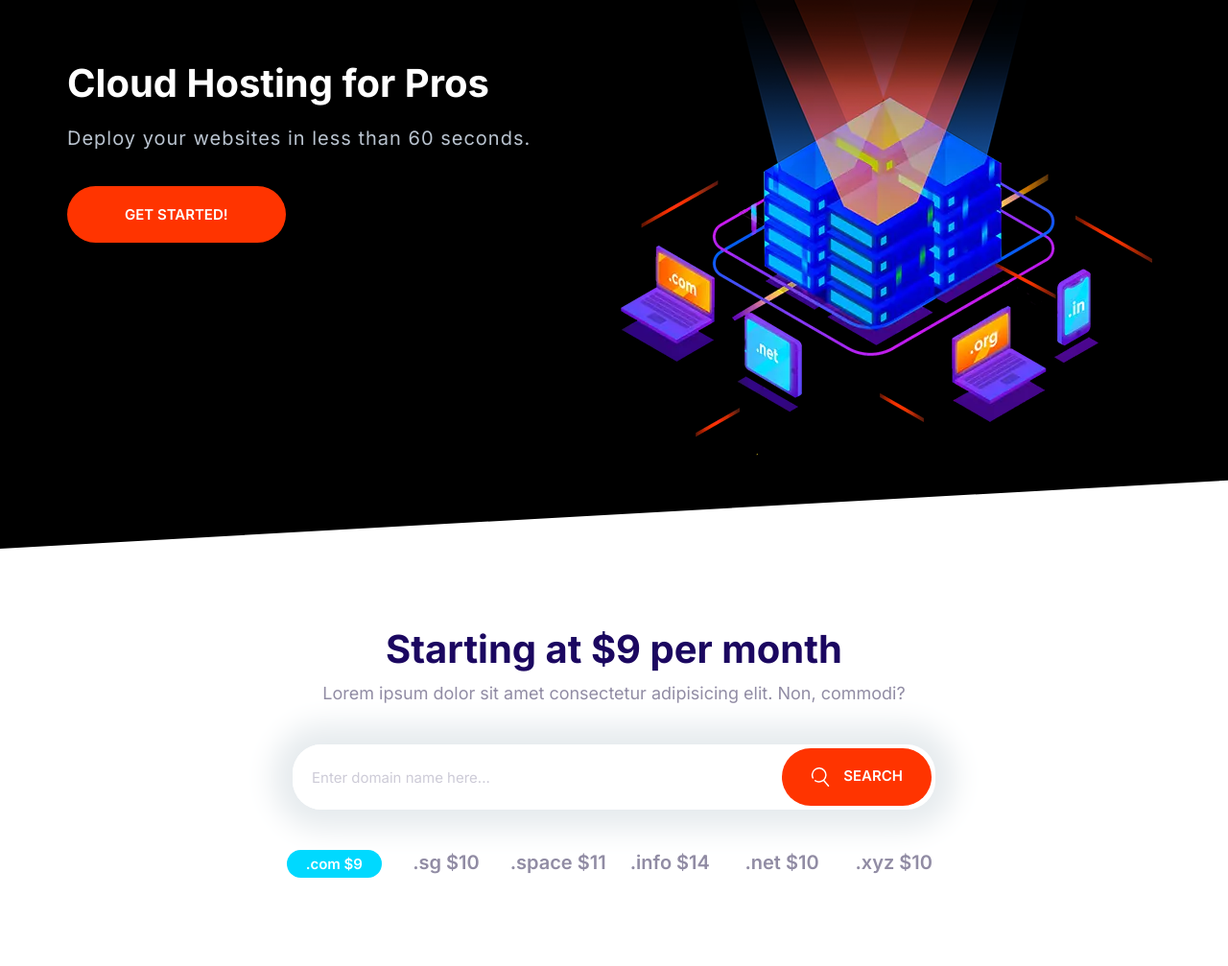
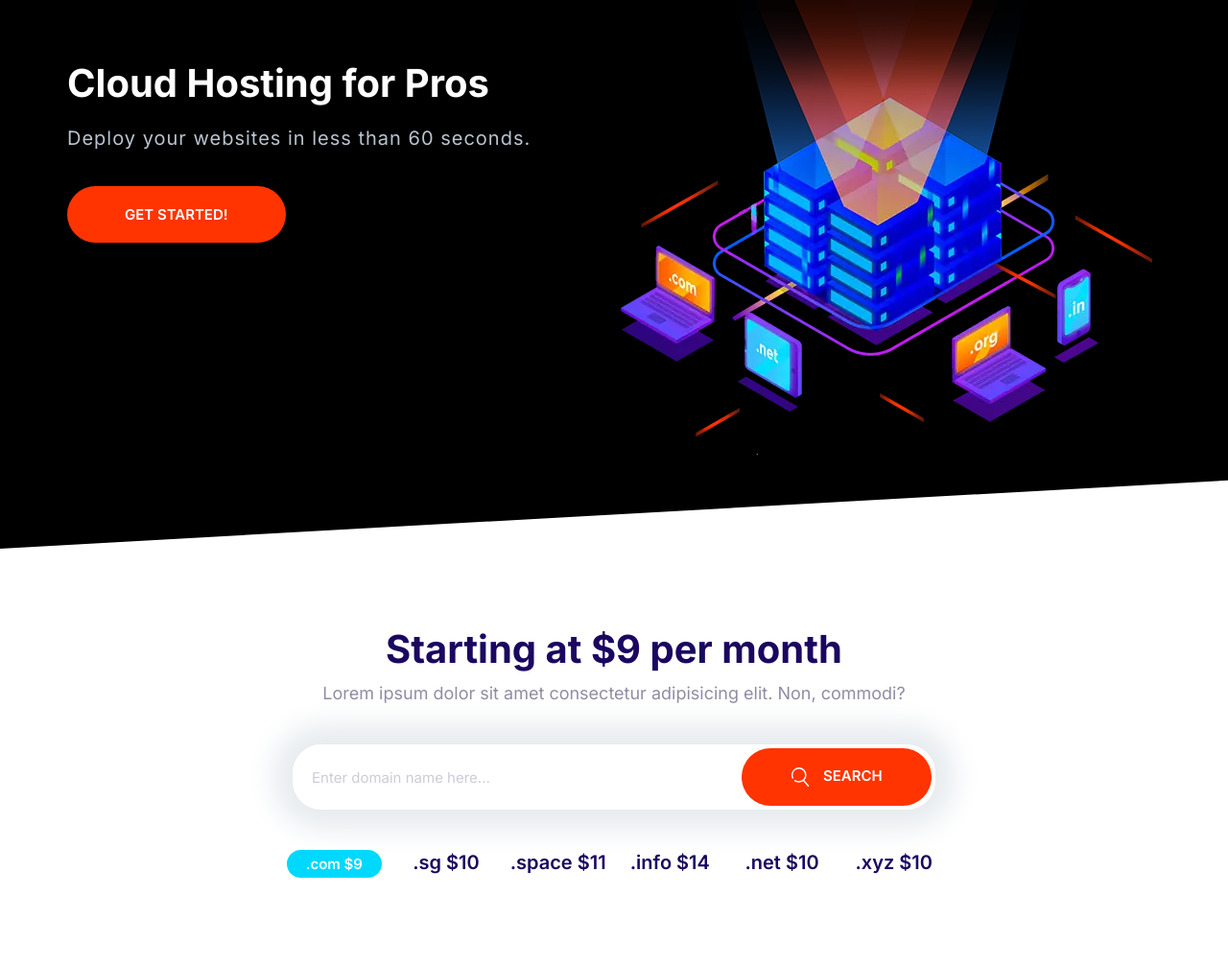
Before and after one commit to iskewedI/JShify, a plain HTML site: page index.html in a window 1280 px wide. Shown: the part 202-1209 px from the top of the page at 96% size. Drawn offline with Linux system fonts and the light colour scheme.

Commit message:
Solved issues with block domains

```diff
--- a/css/styles.css
+++ b/css/styles.css
@@ -227,7 +227,7 @@ a {
   font-weight: 600;
   margin: 1rem 0;
   outline: none;
-  padding: 2rem 3rem;
+  padding: 2rem 4vw;
   text-align: center;
   text-transform: uppercase;
   white-space: nowrap;
@@ -326,6 +326,8 @@ a {
   border: 0;
   flex-grow: 1;
   padding: 1.5rem 2rem;
+  /* Solves an issue where widht setted by the browser breaks the structure */
+  width: 0;
 }
 
 .input-group .btn {
@@ -770,11 +772,12 @@ a {
   max-width: 670px;
 }
 
-.block-domain__domain-prices {
+.block-domain__prices {
+  color: var(--color-headings);
   display: grid;
   font-size: 2rem;
   font-weight: 600;
-  grid-template-columns: repeat(3, 1fr);
+  grid-template-columns: repeat(2, 1fr);
   grid-template-rows: repeat(2, 6rem);
   justify-items: center;
   margin: 0 auto;
@@ -782,7 +785,7 @@ a {
 }
 
 @media screen and (min-width: 768px) {
-  .block-domain__domain-prices {
+  .block-domain__prices {
     /* auto-fit set all the columns needed to fit all items - It DOESN'T work with fraction units */
     grid-template-columns: repeat(auto-fit, minmax(10rem, 1fr));
   }
--- a/index.html
+++ b/index.html
@@ -89,7 +89,7 @@
           Search
         </button>
       </div>
-      <ul class="list block-domain__domain-prices">
+      <ul class="list block-domain__prices">
         <li><span class="badge badge--secondary">.com $9</span></li>
         <li>.sg $10</li>
         <li>.space $11</li>
```
Also changed, not shown: components/domain-block.html (+1 -1 lines).
